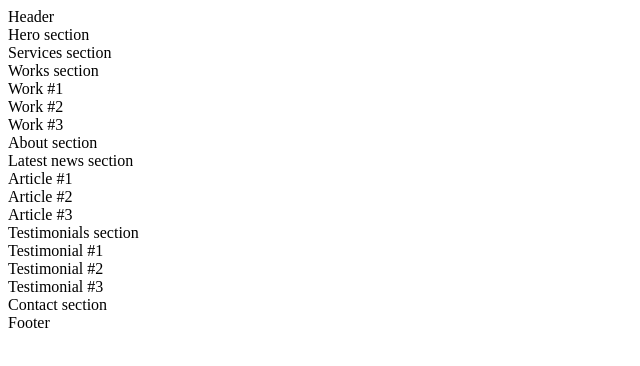
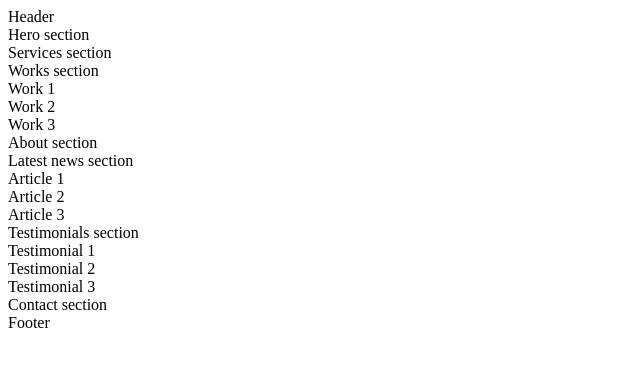
Before and after one commit to JDaniel26-Bory/holbertonschool-web_front_end, a plain HTML site: page html_advanced/6-index.html in a window 1280 px wide. Shown: the full height of the page, 0-640 px from the left. Drawn offline with Linux system fonts and the light colour scheme.

Commit message:
update the file

```diff
--- a/html_advanced/6-index.html
+++ b/html_advanced/6-index.html
@@ -16,20 +16,20 @@
             <section>Hero section</section>
             <section>Services section</section>
             <section>Works section
-                <article>Work #1</article>
-                <article>Work #2</article>
-                <article>Work #3</article>
+                <article>Work 1</article>
+                <article>Work 2</article>
+                <article>Work 3</article>
             </section>
             <section>About section</section>
             <section>Latest news section
-                <article>Article #1</article>
-                <article>Article #2</article>
-                <article>Article #3</article>
+                <article>Article 1</article>
+                <article>Article 2</article>
+                <article>Article 3</article>
             </section>
             <section>Testimonials section
-                <article>Testimonial #1</article>
-                <article>Testimonial #2</article>
-                <article>Testimonial #3</article>
+                <article>Testimonial 1</article>
+                <article>Testimonial 2</article>
+                <article>Testimonial 3</article>
             </section>
             <section>Contact section</section>
         </main>
```
